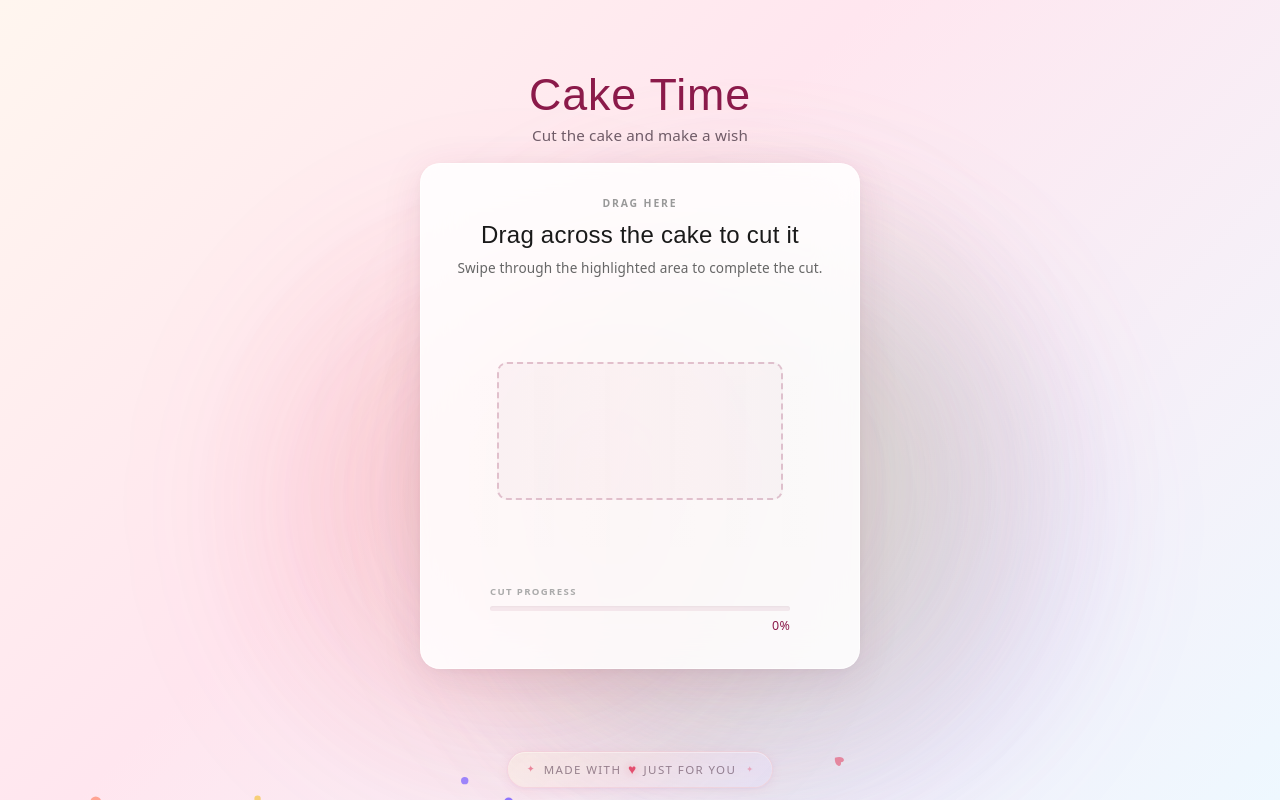
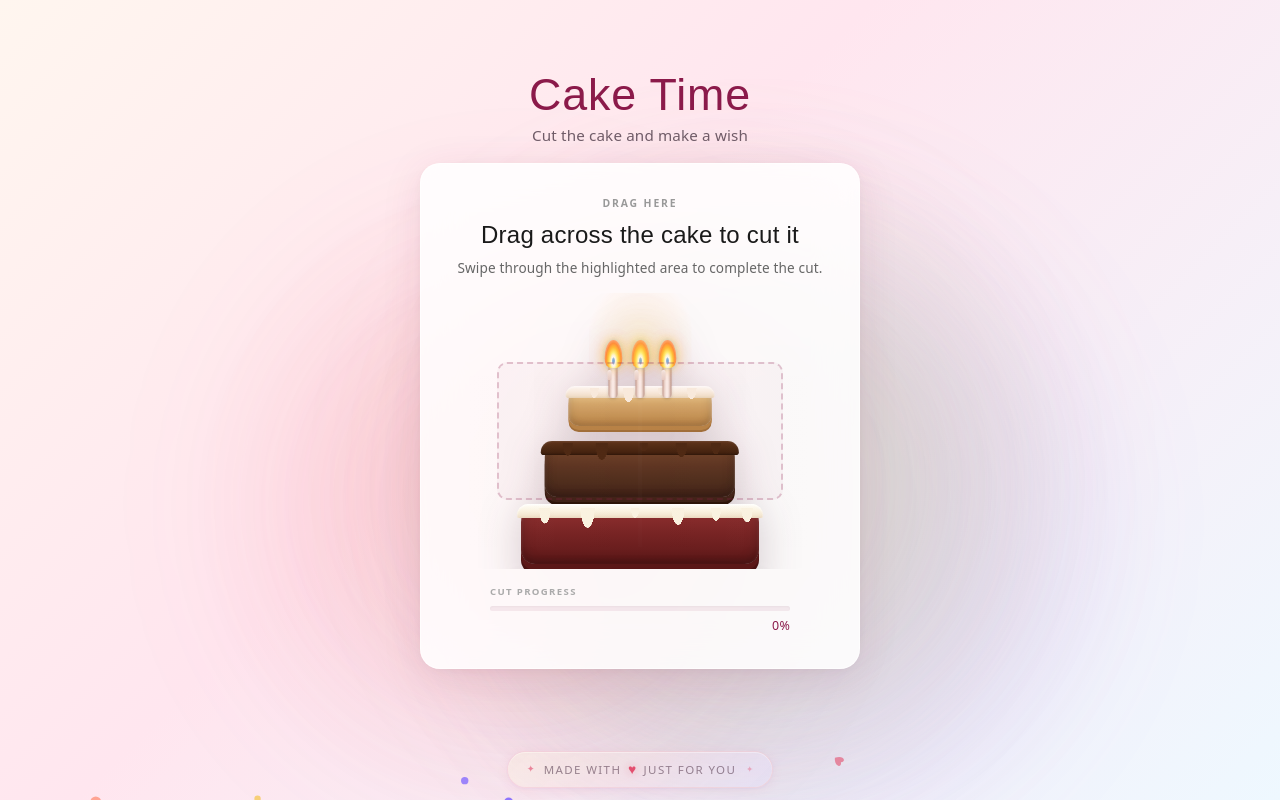
Before and after one commit to NabilArefin/Giftsite, a Next.js app: page / in a window 1280 px wide. Both pictures are taken after a click on the button "Tap Here". Built offline with nearby package versions, Linux system fonts and the light colour scheme; a web font is replaced by a local one.

Commit message:
93cb087a-042a-4ec7-b039-a7115197377a

```diff
--- a/src/app/gift.css
+++ b/src/app/gift.css
@@ -460,6 +460,178 @@
   transform: scale(0.995);
 }
 
+/* CSS Cake visual inside the cut area (reuses .cake-top, .cake-mid, .cake-bottom, .plate, .candles) */
+.cut-cake-visual {
+  position: absolute;
+  inset: 0;
+  z-index: 1;
+  display: flex;
+  align-items: flex-end;
+  justify-content: center;
+  pointer-events: none;
+  filter: drop-shadow(0 8px 20px #3e203038);
+}
+
+.cut-cake-visual .candles {
+  z-index: 2;
+  gap: 18px;
+  display: flex;
+  position: absolute;
+  bottom: 62%;
+  left: 50%;
+  transform: translate(-50%);
+}
+
+.cut-cake-visual .candles span {
+  background: linear-gradient(90deg, #c8a090 0%, #e8d0c4 18%, #f5e8e0 35%, #fff5f0 50%, #f5e8e0 65%, #e0c8bc 82%, #c8a090 100%);
+  border-radius: 3px 3px 4px 4px;
+  width: 9px;
+  height: 34px;
+  position: relative;
+  box-shadow: inset -1px 0 2px #00000014, inset 1px 0 2px #0000000a, 0 1px 3px #00000026;
+}
+
+.cut-cake-visual .candles span:after {
+  content: "";
+  background: linear-gradient(#f5e8e0 0%, #e8d0c4 100%);
+  border-radius: 3px 3px 2px 2px;
+  width: 4px;
+  height: 10px;
+  position: absolute;
+  top: 6px;
+  left: -1.5px;
+  box-shadow: inset 0 1px 1px #fff6;
+}
+
+.cut-cake-visual .candles span:before {
+  content: "";
+  filter: blur(.3px);
+  background: radial-gradient(at 50% 75%, #6ea8e0 0%, #8eb8e8 8%, #fff 14%, #fffde0 20%, #fff176 30%, #ffbf37 45%, #ff8a3c 60%, #ff46144d 80%, #0000 100%);
+  width: 18px;
+  height: 28px;
+  position: absolute;
+  top: -24px;
+  left: 50%;
+  transform: translate(-50%);
+  animation: 1.8s ease-in-out infinite flicker;
+}
+
+.cut-cake-visual .cake-top,
+.cut-cake-visual .cake-mid,
+.cut-cake-visual .cake-bottom {
+  position: absolute;
+  left: 50%;
+  transform: translate(-50%);
+}
+
+.cut-cake-visual .cake-top {
+  background: linear-gradient(#f5e0b8 0%, #e8c88a 18%, #d4a96a 45%, #c49555 75%, #b88545 100%);
+  border-radius: 14px 14px 10px 10px;
+  width: 42%;
+  height: 40px;
+  bottom: 52%;
+  box-shadow: inset 0 2px 4px #ffffff4d, inset 0 -3px 6px #0000001a, inset -4px 0 8px #0000000d, inset 4px 0 8px #0000000d, 0 4px #b88545, 0 6px #a07038;
+}
+
+.cut-cake-visual .cake-top:before {
+  content: "";
+  background: linear-gradient(#fffdf7 0%, #faf0e0 50%, #f0dfc5 100%);
+  border-radius: 14px 14px 4px 4px;
+  height: 12px;
+  position: absolute;
+  top: 0;
+  left: -3px;
+  right: -3px;
+  box-shadow: inset 0 1px 2px #ffffffe6, inset 0 -1px 2px #c8aa7833;
+}
+
+.cut-cake-visual .cake-top:after {
+  content: "";
+  pointer-events: none;
+  background: radial-gradient(6px 14px at 18% 0, #faf0e0 70%, #0000 71%), radial-gradient(8px 20px at 42% 0, #faf0e0 70%, #0000 71%), radial-gradient(5px 10px at 65% 0, #faf0e0 70%, #0000 71%), radial-gradient(7px 16px at 86% 0, #faf0e0 70%, #0000 71%);
+  height: 100%;
+  position: absolute;
+  top: 2px;
+  left: 0;
+  right: 0;
+}
+
+.cut-cake-visual .cake-mid {
+  background: linear-gradient(#8b6340 0%, #6b4226 18%, #5a3520 45%, #4a2c1a 75%, #3e2215 100%);
+  border-radius: 16px 16px 12px 12px;
+  width: 56%;
+  height: 56px;
+  bottom: 26%;
+  box-shadow: inset 0 2px 4px #ffffff1f, inset 0 -4px 8px #00000026, inset -5px 0 10px #00000014, inset 5px 0 10px #00000014, 0 5px #3e2215, 0 8px #2c1507;
+}
+
+.cut-cake-visual .cake-mid:before {
+  content: "";
+  background: linear-gradient(#5c3317 0%, #4a2810 50%, #3a1e0a 100%);
+  border-radius: 16px 16px 4px 4px;
+  height: 14px;
+  position: absolute;
+  top: 0;
+  left: -4px;
+  right: -4px;
+  box-shadow: inset 0 1px 2px #ffffff1a, inset 0 -1px 2px #0000004d;
+}
+
+.cut-cake-visual .cake-mid:after {
+  content: "";
+  pointer-events: none;
+  background: radial-gradient(7px 18px at 12% 0, #4a2810 70%, #0000 71%), radial-gradient(9px 24px at 30% 0, #4a2810 70%, #0000 71%), radial-gradient(6px 12px at 52% 0, #4a2810 70%, #0000 71%), radial-gradient(8px 20px at 72% 0, #4a2810 70%, #0000 71%), radial-gradient(7px 16px at 90% 0, #4a2810 70%, #0000 71%);
+  height: 100%;
+  position: absolute;
+  top: 2px;
+  left: 0;
+  right: 0;
+}
+
+.cut-cake-visual .cake-bottom {
+  background: linear-gradient(#a04040 0%, #8b2e2e 18%, #7a2525 45%, #6a1e1e 75%, #5c1818 100%);
+  border-radius: 18px 18px 14px 14px;
+  width: 70%;
+  height: 60px;
+  bottom: 2%;
+  box-shadow: inset 0 2px 4px #ffffff1f, inset 0 -5px 10px #00000026, inset -6px 0 12px #00000012, inset 6px 0 12px #00000012, 0 6px #5c1818, 0 10px #4a1212;
+}
+
+.cut-cake-visual .cake-bottom:before {
+  content: "";
+  background: linear-gradient(#fffef8 0%, #faf2e0 50%, #f0e0c8 100%);
+  border-radius: 18px 18px 4px 4px;
+  height: 14px;
+  position: absolute;
+  top: 0;
+  left: -4px;
+  right: -4px;
+  box-shadow: inset 0 1px 2px #ffffffe6, inset 0 -1px 2px #c8aa7826;
+}
+
+.cut-cake-visual .cake-bottom:after {
+  content: "";
+  pointer-events: none;
+  background: radial-gradient(8px 22px at 10% 0, #faf2e0 70%, #0000 71%), radial-gradient(10px 28px at 28% 0, #faf2e0 70%, #0000 71%), radial-gradient(6px 14px at 48% 0, #faf2e0 70%, #0000 71%), radial-gradient(9px 24px at 66% 0, #faf2e0 70%, #0000 71%), radial-gradient(7px 18px at 82% 0, #faf2e0 70%, #0000 71%), radial-gradient(8px 20px at 95% 0, #faf2e0 70%, #0000 71%);
+  height: 100%;
+  position: absolute;
+  top: 4px;
+  left: 0;
+  right: 0;
+}
+
+.cut-cake-visual .plate {
+  background: linear-gradient(#fffffff2 0%, #f8f4f8eb 40%, #f0ecf0e0 100%);
+  border-radius: 50%;
+  width: 76%;
+  height: 20px;
+  position: absolute;
+  bottom: -8%;
+  left: 50%;
+  transform: translate(-50%);
+  box-shadow: 0 12px 24px #3e203038, 0 4px 8px #3e20301f, inset 0 1px 2px #fff9, inset 0 -2px 4px #0000000a, 0 0 0 1px #c8b4be4d;
+}
+
 .cut-cake-svg {
   position: absolute;
   inset: 0;
--- a/src/app/page.tsx
+++ b/src/app/page.tsx
@@ -728,6 +728,19 @@ export default function GiftPage() {
               ref={cakeAreaRef}
               className={`cake-cut-area ${isCutting ? "is-cutting" : ""}`}
             >
+              {/* CSS Cake (from wish card) */}
+              <div className="cut-cake-visual">
+                <div className="candles">
+                  <span />
+                  <span />
+                  <span />
+                </div>
+                <div className="cake-top" />
+                <div className="cake-mid" />
+                <div className="cake-bottom" />
+                <div className="plate" />
+              </div>
+
               {/* Cut zone highlight overlay */}
               <div className="cut-zone-highlight" />
 
```
